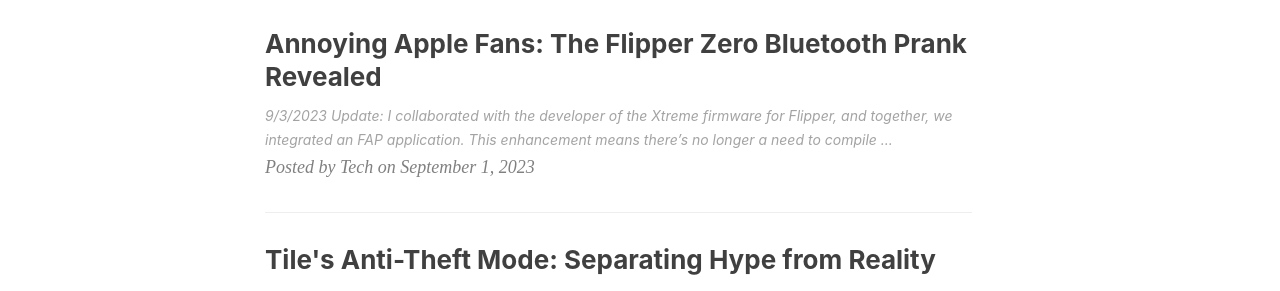
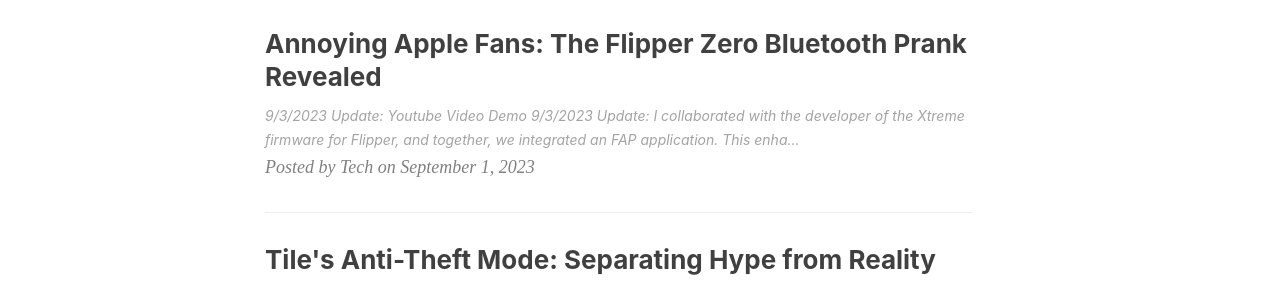
Before and after one commit to Techryptic/Techryptic.github.io, a Jekyll site: the page built from index.html, in a window 1280 px wide and 900 px high, scrolled down 308 px. Shown: the part 153-444 px from the top of the window. Built offline with Jekyll 4.4.1, drawn with Linux system fonts in a browser that asks for light colours; nearby versions of some CDN libraries; the list of posts is cut into pages by our own code; comment, search, counter and statistics services are not loaded.

Commit message:
Update 2023-09-01-Annoying-Apple-Fans.md

```diff
--- a/_posts/2023-09-01-Annoying-Apple-Fans.md
+++ b/_posts/2023-09-01-Annoying-Apple-Fans.md
@@ -7,6 +7,10 @@
 tags:
     - Bluetooth
 ---
+> **9/3/2023 Update:** Youtube Video Demo
+
+{% include youtube.html id="OWXt8oTJ1lo" %}
+
 > **9/3/2023 Update:** I collaborated with the developer of the Xtreme firmware for Flipper, and together, we integrated an [FAP application](https://flipc.org/Flipper-XFW/Xtreme-Firmware?branch=dev&root=applications%2Fexternal%2Fapple_ble_spam&nowerr=1). This enhancement means there's no longer a need to compile the firmware manually.
 
 ---
```
